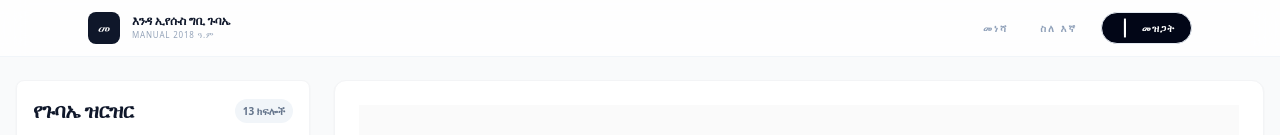
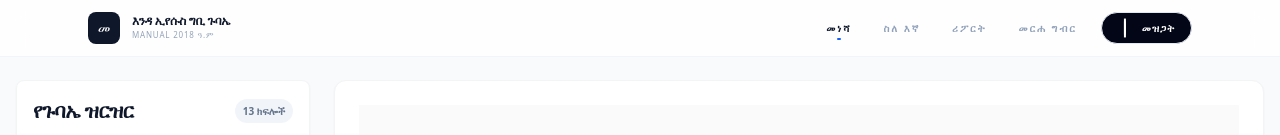
Before and after one commit to kibrom-bit/-, a Vue app: page / in a window 1280 px wide. Shown: the top 135 px of the page. Built offline with nearby package versions, Linux system fonts and the light colour scheme; a web font is replaced by a local one.

Commit message:
feat: make sidebar toggle button visible on all screen sizes and add report/schedule navigation

```diff
--- a/src/components/Header.vue
+++ b/src/components/Header.vue
@@ -9,6 +9,7 @@
       <div class="max-w-6xl w-full px-6 flex items-center justify-between">
 
         <div class="flex items-center gap-3">
+          <router-link to="/" class="flex items-center gap-3">
             <div class="w-8 h-8 flex items-center justify-center rounded-lg bg-slate-900 text-white font-serif text-sm">
               መ
             </div>
@@ -20,12 +21,15 @@
                 Manual 2018 ዓ.ም
               </span>
             </div>
+          </router-link>
         </div>
 
         <div class="flex items-center gap-6">
           <nav class="hidden md:flex items-center gap-8">
-            <router-link to="/" class="nav-link">መነሻ</router-link>
-            <router-link to="/about" class="nav-link">ስለ እኛ</router-link>
+            <router-link to="/" class="nav-link" :class="{ 'active': $route.path === '/' }">መነሻ</router-link>
+            <router-link to="/about" class="nav-link" :class="{ 'active': $route.path === '/about' }">ስለ እኛ</router-link>
+            <router-link to="/report/first-semester-2018" class="nav-link" :class="{ 'active': $route.path.includes('/report') }">ሪፖርት</router-link>
+            <router-link to="/schedule/second-semester-2018" class="nav-link" :class="{ 'active': $route.path.includes('/schedule') }">መርሐ ግብር</router-link>
           </nav>
 
 <button
@@ -61,34 +65,30 @@
 
 <script setup lang="ts">
 import { ref, onMounted, onUnmounted, watch } from 'vue'
+import { useRoute } from 'vue-router'
 
-const emit = defineEmits(['toggle-sidebar', 'sidebar-change'])
+const route = useRoute()
+const emit = defineEmits(['toggle-sidebar'])
 const props = defineProps<{ sidebarOpen?: boolean }>()
 
 const isSidebarOpen = ref(false)
 const isVisible = ref(true)
 const lastScrollPosition = ref(0)
 
-// Scroll Logic
 const handleScroll = () => {
   const currentScrollPosition = window.scrollY || document.documentElement.scrollTop
 
-  // 1. Safety check: avoid negative scroll on mobile/iOS
   if (currentScrollPosition < 0) return
-
-  // 2. Always show at the very top
   if (currentScrollPosition < 60) {
     isVisible.value = true
     lastScrollPosition.value = currentScrollPosition
     return
   }
 
-  // 3. Detect direction
-  // If scrolling down, hide it. If scrolling up, show it.
   if (currentScrollPosition > lastScrollPosition.value) {
-    isVisible.value = false // scrolling down
+    isVisible.value = false
   } else {
-    isVisible.value = true // scrolling up
+    isVisible.value = true
   }
 
   lastScrollPosition.value = currentScrollPosition
@@ -97,7 +97,6 @@ const handleScroll = () => {
 const toggleSidebar = () => {
   isSidebarOpen.value = !isSidebarOpen.value
   emit('toggle-sidebar', isSidebarOpen.value)
-  emit('sidebar-change', isSidebarOpen.value)
 }
 
 onMounted(() => {
@@ -117,7 +116,6 @@ watch(() => props.sidebarOpen, (newVal) => {
 
 <style scoped>
 @reference "tailwindcss";
-
 .nav-link {
   @apply text-[10px] font-bold uppercase tracking-[0.2em] text-slate-400 hover:text-slate-900 transition-colors relative;
 }
@@ -127,11 +125,15 @@ watch(() => props.sidebarOpen, (newVal) => {
   @apply absolute -bottom-1 left-1/2 w-0 h-0.5 bg-blue-600 transition-all duration-300 -translate-x-1/2 rounded-full;
 }
 
-.nav-link:hover::after {
+.nav-link:hover::after,
+.nav-link.active::after {
   @apply w-1;
 }
 
-/* Print specific styles */
+.nav-link.active {
+  @apply text-slate-900;
+}
+
 @media print {
   .no-print {
     display: none !important;
```
Lines whose indentation alone changed are shown as unchanged.
